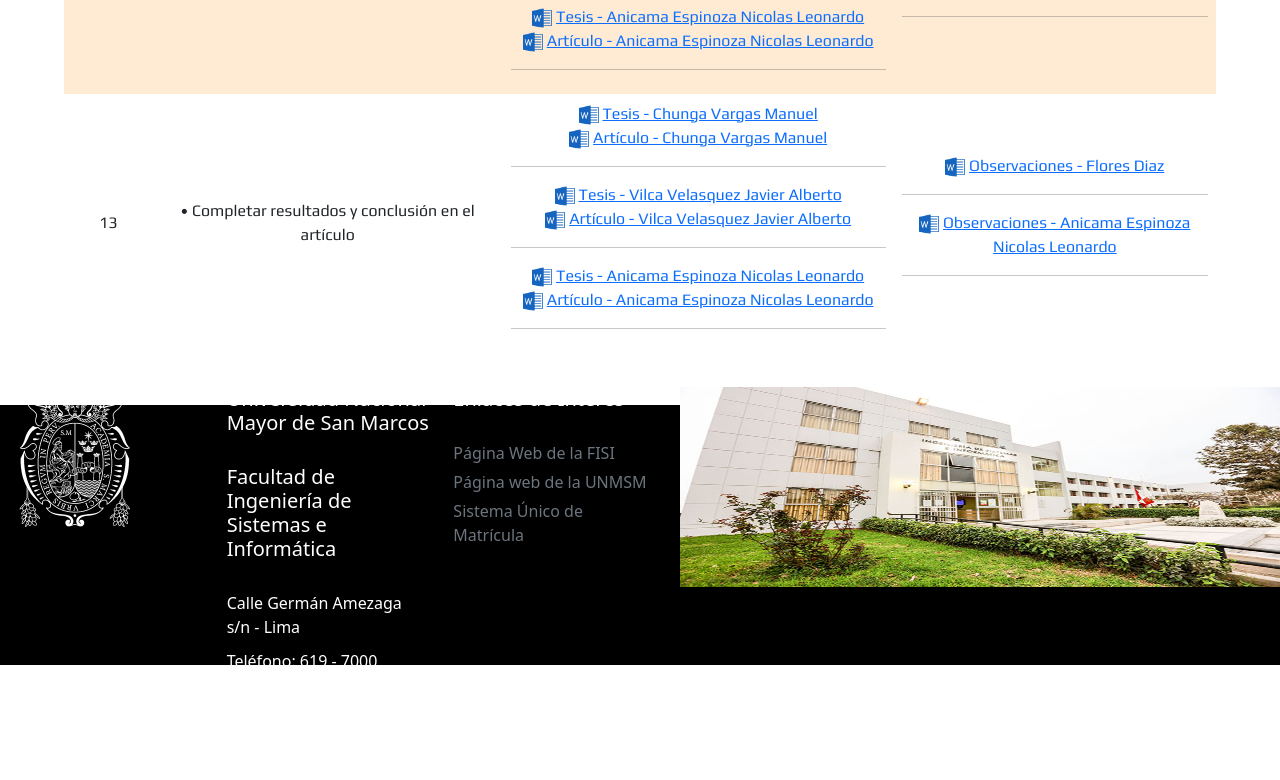
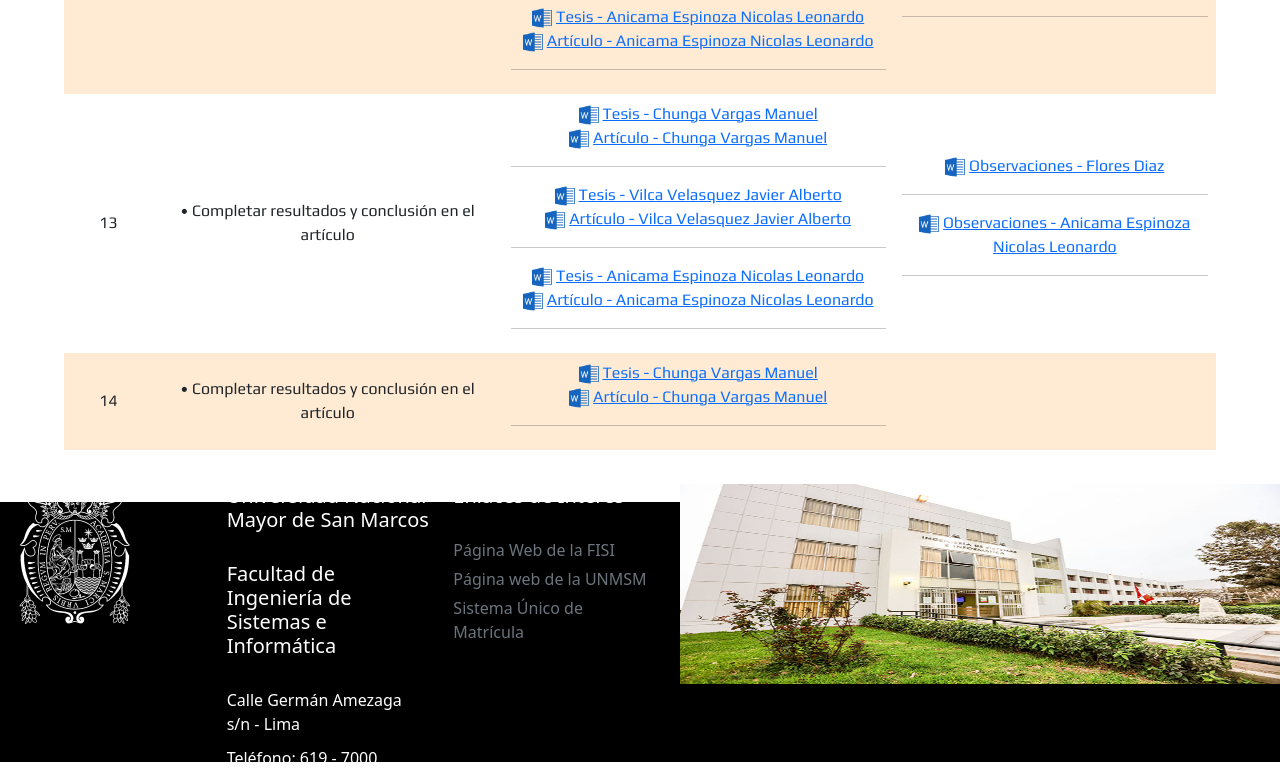
Before and after one commit to Manuel486/MetodologiaDeTesis, a plain HTML site: page index.html in a window 1280 px wide. Shown: the part 6031-6811 px from the top of the page. Before the commit the page ends 6714 px from the top, so only its background shows below. Drawn offline with nearby package versions, Linux system fonts and the light colour scheme.

Commit message:
Update index.html

```diff
--- a/index.html
+++ b/index.html
@@ -660,6 +660,22 @@
               <hr> -->
             </td>
           </tr>
+        <tr>
+            <td>14</td>
+            <td>
+              • Completar resultados y conclusión en el artículo<br />
+            </td>
+            <td>
+              <img src="images/palabra.png" width="20px" height="20px" alt="">
+              <a href="https://docs.google.com/document/d/1dwDRT8N_L8zb5U9McNBIIlHxhzH34Njj/edit?usp=sharing&ouid=110596410194594946977&rtpof=true&sd=true" TARGET="_blank">Tesis - Chunga Vargas Manuel</a><br>
+              <img src="images/palabra.png" width="20px" height="20px" alt="">
+              <a href="https://docs.google.com/document/d/12-Iz96_yEc-bw_dLakfDwWzm_x9TBuam/edit?usp=sharing&ouid=110596410194594946977&rtpof=true&sd=true" TARGET="_blank">Artículo - Chunga Vargas Manuel</a><br>
+              <hr>
+            </td>
+            <td>
+
+            </td>
+          </tr>
         </tbody>
       </table>
     </div>
```
